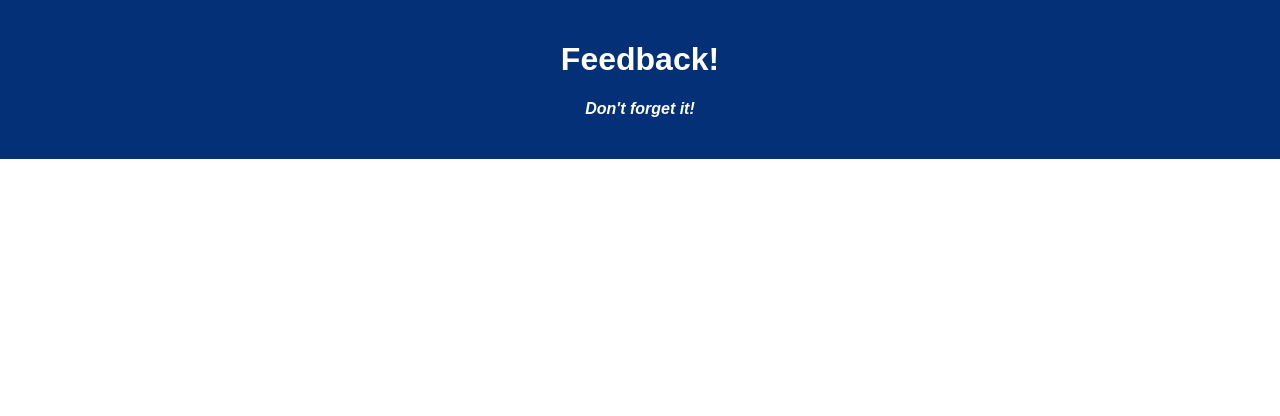
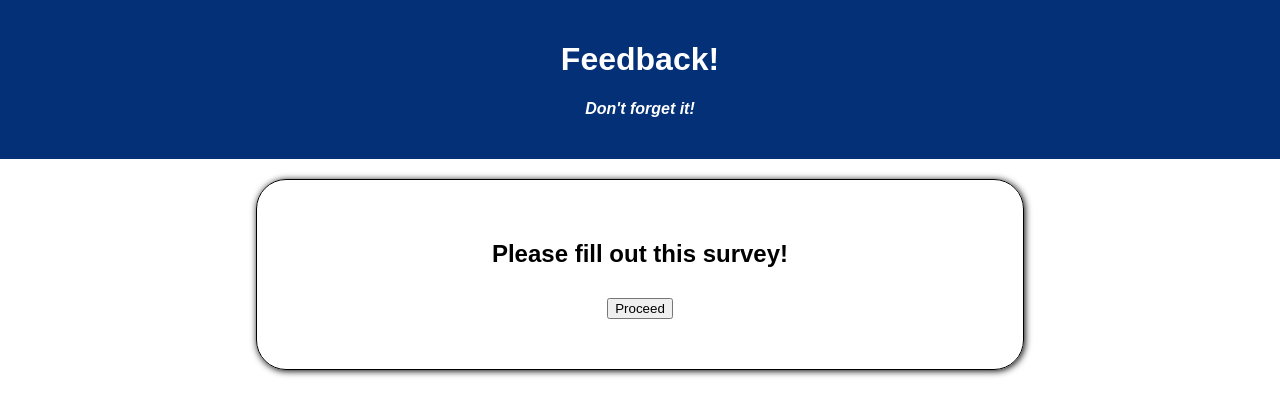
Before and after one commit to Joshkmanj/weekend-redux-feedback-loop, a React (Create React App) app: page / in a window 1280 px wide. Shown: the top 416 px of the page. Built offline with nearby package versions, Linux system fonts and the light colour scheme.

Commit message:
Home page created and linked to next page

```diff
--- a/src/components/App/App.jsx
+++ b/src/components/App/App.jsx
@@ -28,7 +28,7 @@ function App() {
 
   const submitHandler = (payload, dispatchType) => {
     console.log('Page submitted with data:', payload);
-    if (payload === ''){
+    if (payload === '' && dispatchType !== 'SET_COMMENT' ){
         alert('Use the slider to pick a rating!')
         return false;
     }
--- a/src/components/Pages/Comments.jsx
+++ b/src/components/Pages/Comments.jsx
@@ -10,7 +10,7 @@ function Comment({submitHandler}) {
     let payload = comment;
 
     function clickSubmit() {
-        submitHandler(payload, dispatchType) ? history.push(nextDestination) : console.log('Error submitting');
+        submitHandler(payload, dispatchType) & history.push(nextDestination) ;
     }
 
 
--- a/src/components/Pages/Home.jsx
+++ b/src/components/Pages/Home.jsx
@@ -1,12 +1,25 @@
 // import { useEffect, useState } from 'react';
 // import { useDispatch, useSelector } from 'react-redux';
+import { useHistory } from 'react-router-dom';
 
-function Home(){
 
-    return(
-        <>
+function Home() {
 
-        </>
+    const history = useHistory();
+
+    const clickSubmit = ()=>{
+        history.push('/Feeling');
+    }
+
+    return (
+        <div className="body">
+            <div className="card">
+                <h2>Please fill out this survey!</h2>
+                <button
+                    className="next"
+                    onClick={clickSubmit}>Proceed</button>
+            </div>
+        </div>
     )
 }
 export default Home;
```
